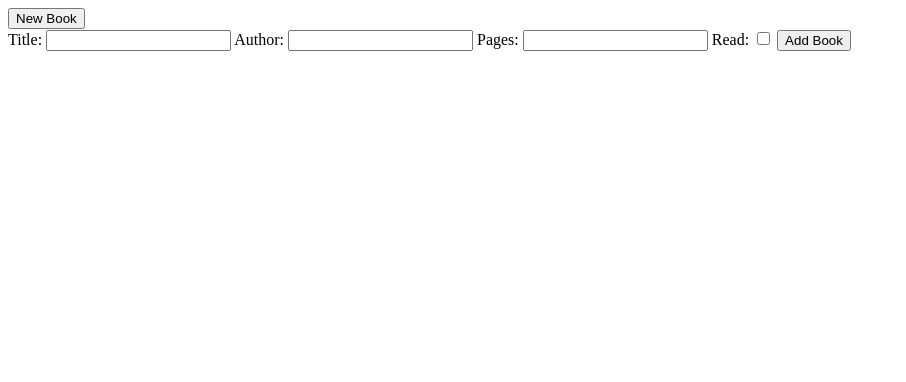
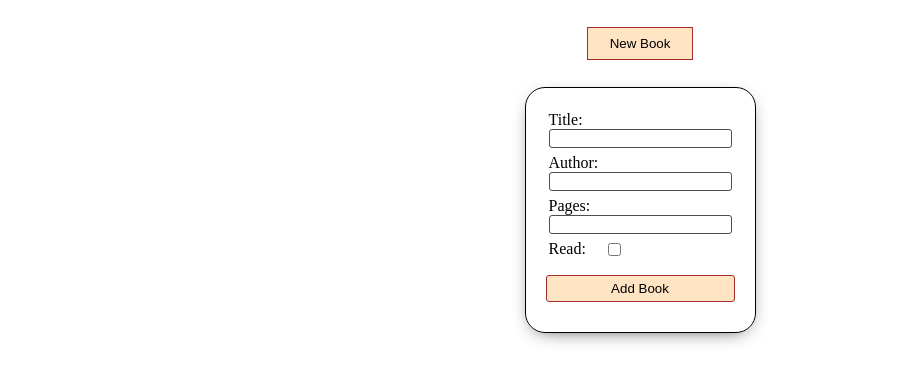
Before and after one commit to Kiporion/library, a plain HTML site: page index.html in a window 1280 px wide. Both pictures are taken after a click on the button "New Book". Shown: the whole page, without its empty margins (0-906 px from the left). Drawn offline with Linux system fonts and the light colour scheme.

Commit message:
New Book Button and Form layout completed.

```diff
--- a/index.html
+++ b/index.html
@@ -9,18 +9,24 @@
     <script src="./main.js" defer></script>
   </head>
   <body>
-    <button id="new-book-btn">New Book</button>
-    <form id="new-book-form" style="display: none">
-      <label for="title">Title:</label>
-      <input type="text" id="title" />
-      <label for="author">Author:</label>
-      <input type="text" id="author" />
-      <label for="pages">Pages:</label>
-      <input type="text" id="pages" />
-      <label for="read">Read:</label>
-      <input type="checkbox" id="read" />
-      <input type="submit" value="Add Book" />
-    </form>
+    <div class="main">
+      <button id="new-book-btn">New Book</button>
+      <form id="new-book-form" style="display: none">
+        <div class="input">
+          <label for="title">Title:</label> <input type="text" id="title" />
+        </div>
+        <div class="input">
+          <label for="author">Author:</label> <input type="text" id="author" />
+        </div>
+        <div class="input">
+          <label for="pages">Pages:</label> <input type="text" id="pages" />
+        </div>
+        <div class="input">
+          <label for="read">Read:</label> <input type="checkbox" id="read" />
+        </div>
+        <input type="submit" value="Add Book" />
+      </form>
+    </div>
     <div id="library"></div>
   </body>
 </html>
--- a/style.css
+++ b/style.css
@@ -0,0 +1,83 @@
+body {
+  padding: 0;
+  margin: 0;
+}
+
+.main {
+  display: flex;
+  justify-content: center;
+  flex-direction: column;
+  align-items: center;
+}
+
+/* New Book Button */
+#new-book-btn {
+  margin-top: 2em;
+  margin-bottom: 2em;
+  height: 2.5em;
+  width: 8em;
+}
+
+#new-book-btn,
+input[type="submit"] {
+  background-color: bisque;
+  border: solid 1px brown;
+  cursor: pointer;
+}
+
+/* Form */
+
+#new-book-form {
+  border: solid 1px black;
+  border-radius: 20px;
+  padding: 20px;
+  display: flex;
+  flex-flow: column nowrap;
+  box-shadow: 0 5px 20px -10px rgb(22, 22, 22);
+}
+.input {
+  display: flex;
+  flex-flow: column wrap;
+  width: 40%;
+  font-size: 1rem;
+  padding: 3px;
+}
+.input:nth-child(4) {
+  display: flex;
+  flex-flow: row nowrap;
+  width: 40%;
+  font-size: 1rem;
+  padding: 3px;
+  justify-content: space-between;
+}
+
+input {
+  border: 1px solid rgb(77, 77, 77);
+  border-radius: 3px;
+}
+input:focus {
+  outline: none;
+  border: 1px solid rgb(243, 174, 45);
+}
+
+input[type="submit"] {
+  width: 100%;
+  height: 2em;
+  margin-top: 1em;
+  margin-bottom: 0.8em;
+}
+
+/* Library / Cards */
+#library {
+  margin: 30px;
+  display: grid;
+  grid-template-columns: 1fr 1fr 1fr;
+  gap: 10px;
+}
+
+.book-card {
+  padding-left: 20px;
+  padding-bottom: 20px;
+  border: 1px solid brown;
+  border-radius: 20px;
+}
```
